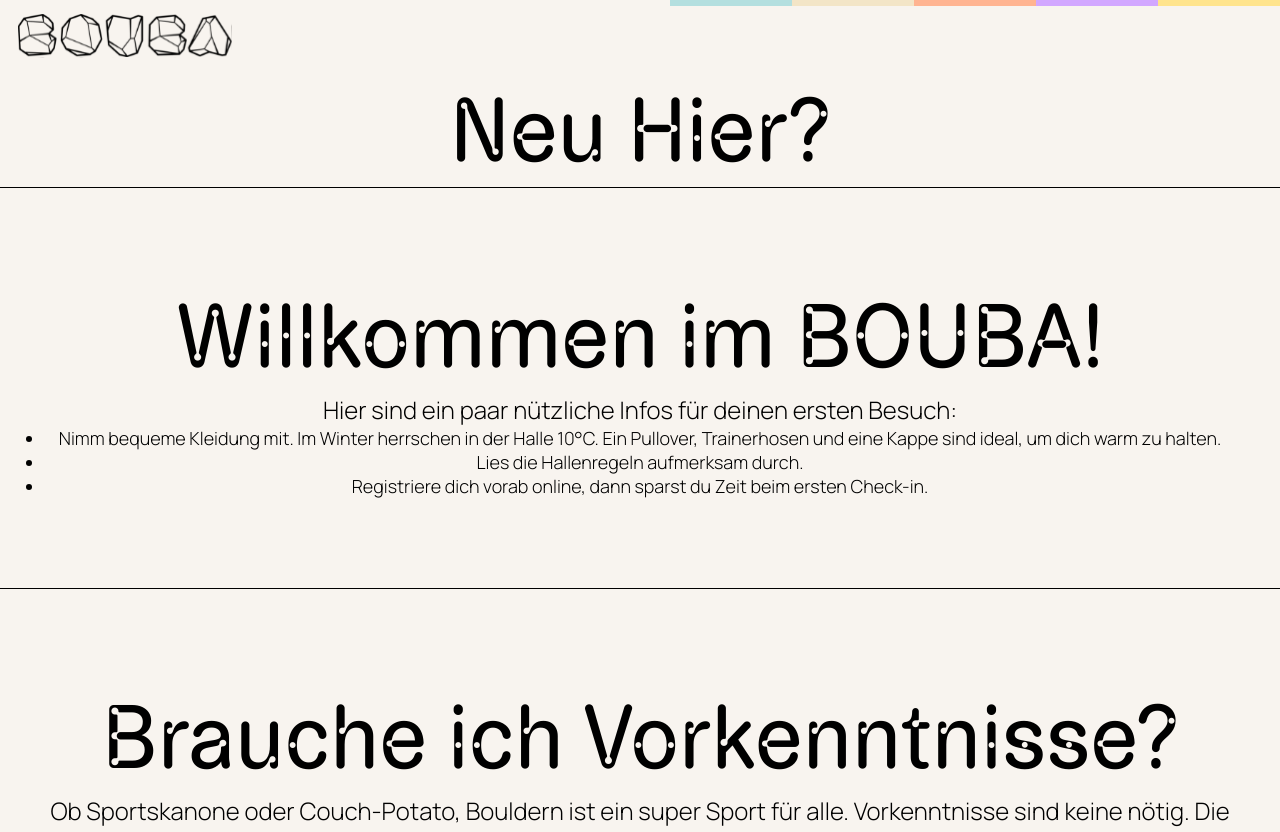
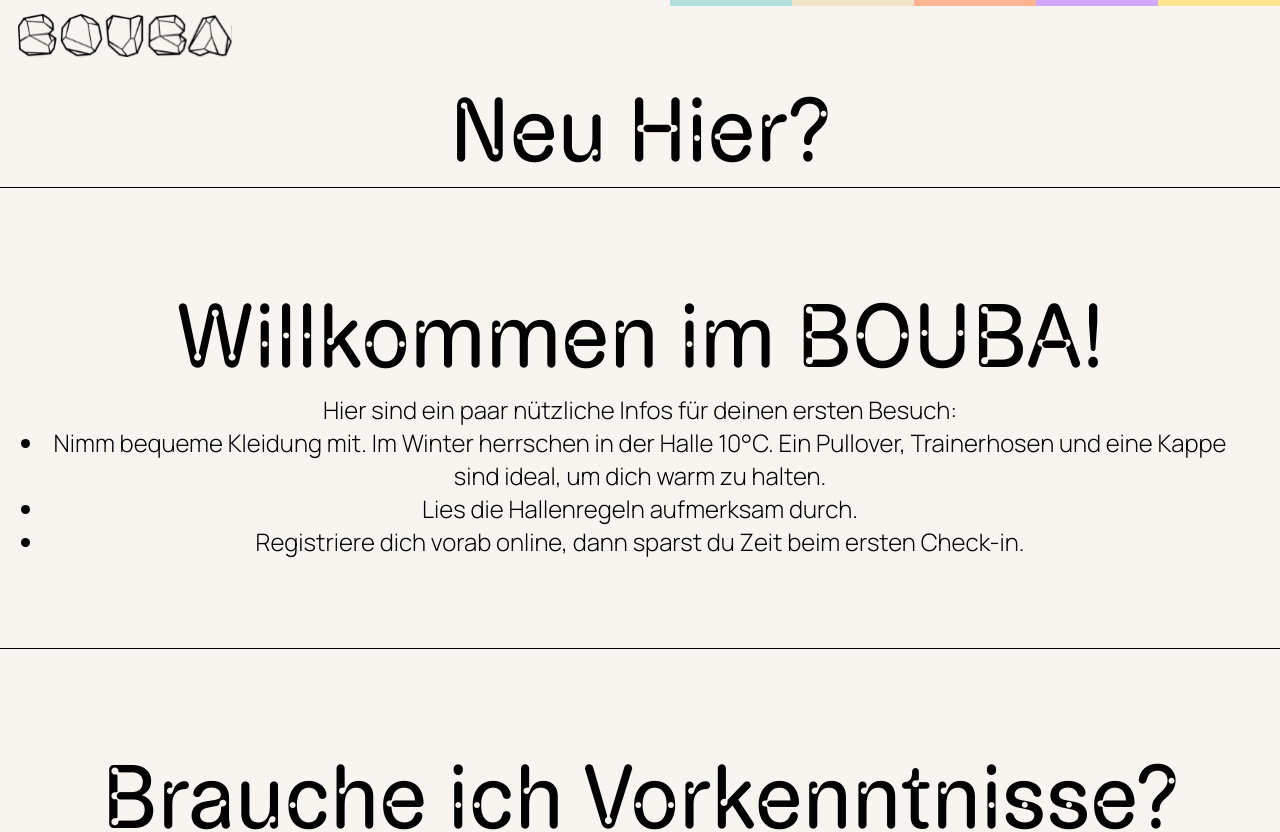
Before and after one commit to escodebar/boulder-baden.ch, a Vue app: page /neu-hier in a window 1280 px wide. Shown: the top 832 px of the page. Built offline with nearby package versions, Linux system fonts and the light colour scheme.

Commit message:
Adapt list item's text size

```diff
--- a/src/pages/NeuHier.vue
+++ b/src/pages/NeuHier.vue
@@ -52,3 +52,9 @@
     </p>
   </section>
 </template>
+
+<style scoped>
+li {
+  font-size: var(--font-size-text-big);
+}
+</style>
```
